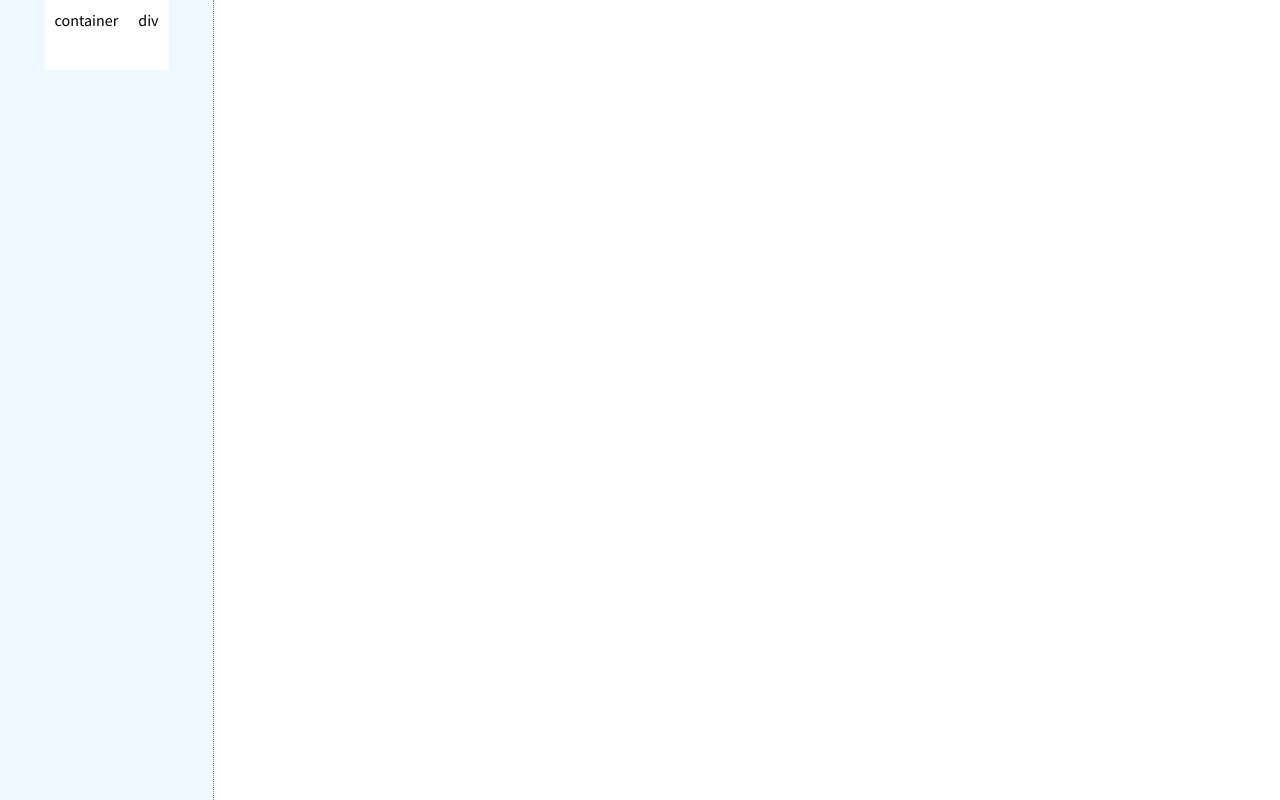
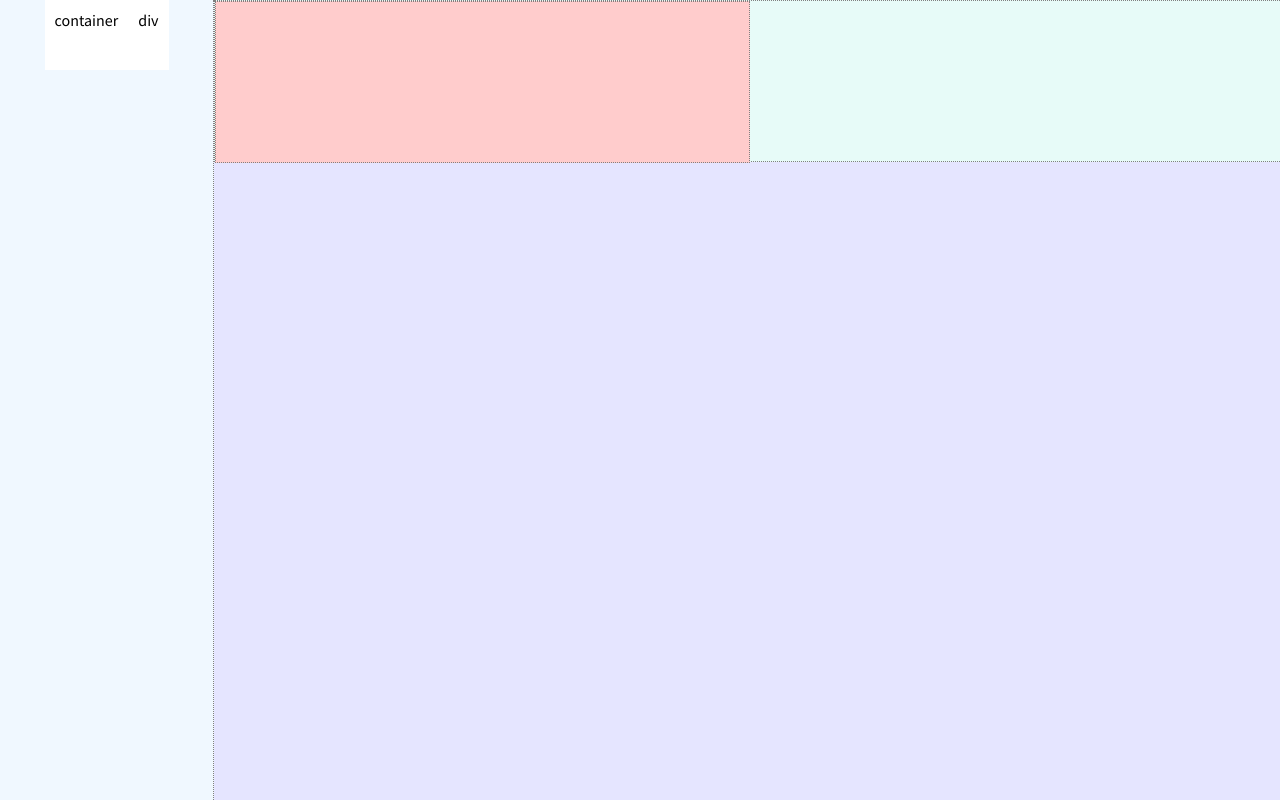
Before and after one commit to liznomura/wirefly, a React app: page / in a window 1280 px wide. Built offline with nearby package versions, Linux system fonts and the light colour scheme.

Commit message:
fixed event bubbling

```diff
--- a/src/components/element.js
+++ b/src/components/element.js
@@ -2,16 +2,27 @@ import React, { Component } from 'react';
 import getTreeNode from '../helpers';
 
 class Element extends Component {
+  constructor(props) {
+    super(props);
+
+    this.handleClick = this.handleClick.bind(this);
+  }
+
+  handleClick(e) {
+    if(e.stopPropagation) e.stopPropagation();
+    console.log(e.target);
+  }
+
   render() {
     let childNodes = null;
     if (this.props.node.children && this.props.node.children.length > 0) {
       childNodes = this.props.node.children.map(getTreeNode, this);
     }
     return (
-      <div className={this.props.node.type}>
-           {childNodes}
+      <div className={this.props.node.type} id={this.props.node.id} onClick={this.handleClick}>
+        {childNodes}
       </div>
-    )
+    );
   }
 }
 
--- a/src/containers/Canvas/index.js
+++ b/src/containers/Canvas/index.js
@@ -1,19 +1,14 @@
 import React, { Component } from 'react';
 import { connect } from 'react-redux';
+import getTreeNode from '../../helpers';
 
 class Canvas extends Component {
-  constructor() {
-    super();
-
-    this.handleClick = this.handleClick.bind(this);
-  }
-
-  handleClick(e) {
-  }
 
   render() {
+    let childNodes = this.props.containers.map(getTreeNode, this);
     return (
-      <div className="canvas" onClick={this.handleClick}>
+      <div className="canvas">
+      {childNodes}
       </div>
     );
   }
--- a/src/helpers/index.js
+++ b/src/helpers/index.js
@@ -2,8 +2,9 @@ import React from 'react';
 import Element from '../components/element.js';
 
 const getTreeNode = function(child, index) {
+  console.log(child);
   return (
-      <Element node={child} />
+      <Element node={child} key={child.id}/>
   );
 };
 
--- a/src/reducers/index.js
+++ b/src/reducers/index.js
@@ -9,7 +9,25 @@ const initialState = {
       width: '100%',
       height: '100%',
       properties: {},
+      children: [
+        {
+          id: 2,
+          type: 'container',
+          width: '100%',
+          height: '100%',
+          properties: {},
+          children: [
+            {
+              id: 3,
+              type: 'div',
+              width: '100%',
+              height: '100%',
+              properties: {},
               children: []
+            }
+          ]
+        }
+      ]
     }
   ]
 };
--- a/src/scss/index.scss
+++ b/src/scss/index.scss
@@ -47,6 +47,12 @@ body,
   width: 100%;
 }
 
+.page {
+  background: rgba(0, 0, 255, 0.1);
+  height: 100%;
+  width: 100%;
+}
+
 .container {
   width: 100%;
   height: 20%;
@@ -54,3 +60,11 @@ body,
   border: 1px dotted #808080;
   box-sizing: content-box;
 }
+
+.div {
+  width: 50%;
+  height: 100%;
+  background: #FFCCCC;
+  border: 1px dotted #808080;
+  box-sizing: content-box;
+}
```
Also changed, not shown: src/index.css. Lines whose indentation alone changed are shown as unchanged.
